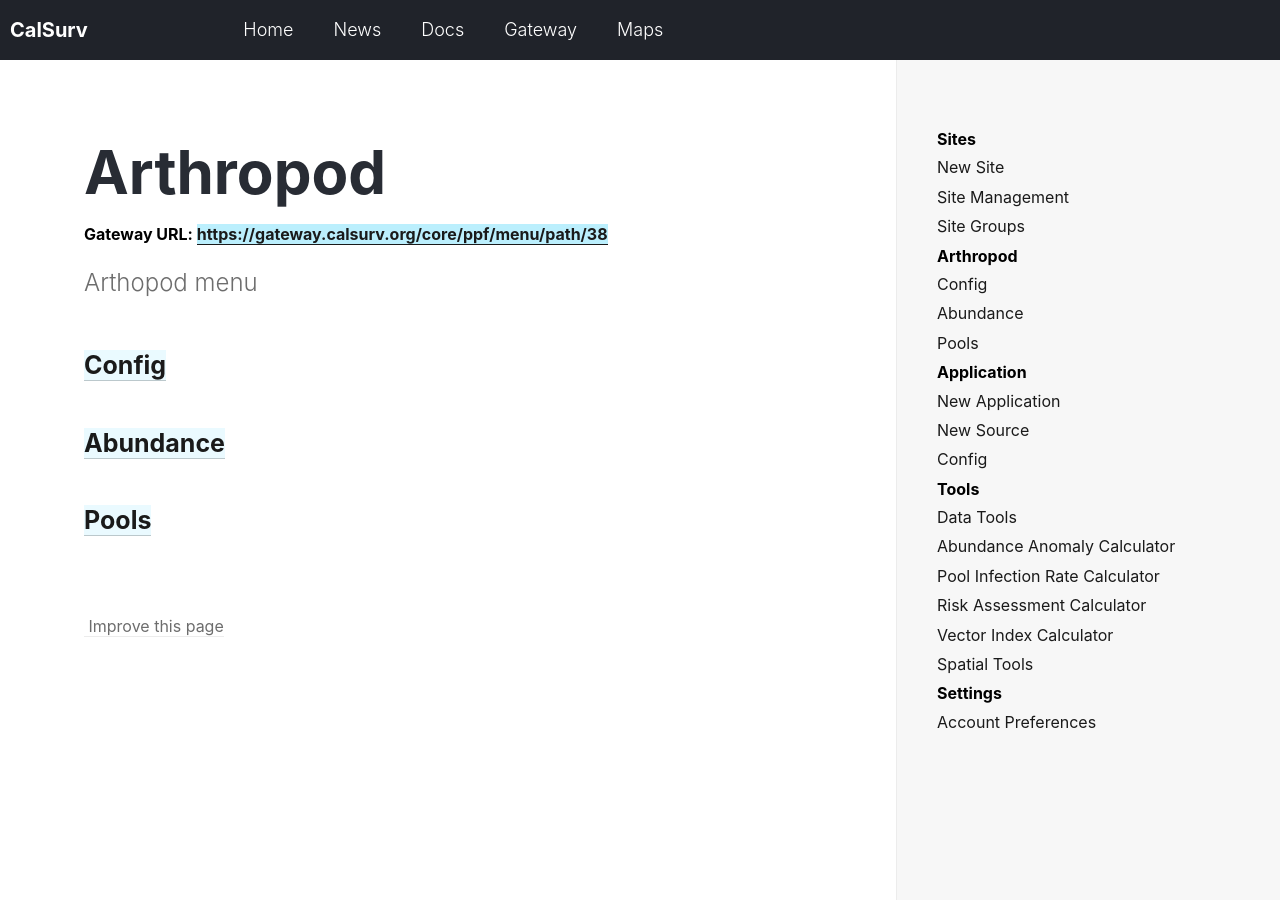
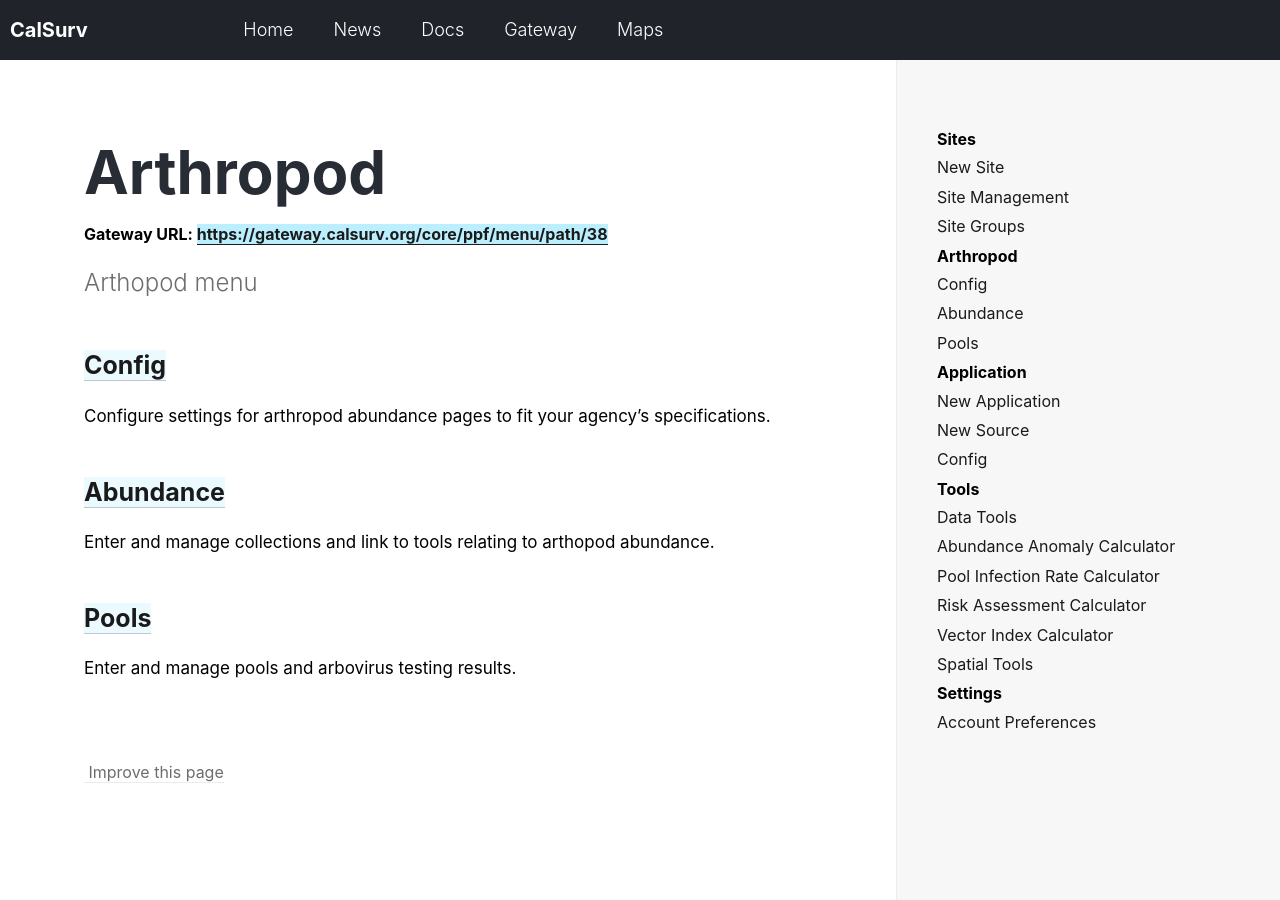
Before and after one commit to tlvaldepena/vectorsurv.org, a Jekyll site: the page built from _docs/arthropod/arthro_menu.md, in a window 1280 px wide and 900 px high. Built offline with Jekyll 4.4.1, drawn with Linux system fonts in a browser that asks for light colours.

Commit message:
Add short descriptions

```diff
--- a/_docs/arthropod/arthro_menu.md
+++ b/_docs/arthropod/arthro_menu.md
@@ -5,7 +5,10 @@
 Arthopod menu
 
 ### [Config]({{ site.baseurl }}/docs/arthropod/trap-types)
+Configure settings for arthropod abundance pages to fit your agency’s specifications.
 
 ### [Abundance]({{ site.baseurl }}/docs/arthropod/abundance)
+Enter and manage collections and link to tools relating to arthopod abundance.
 
 ### [Pools]({{ site.baseur1 }}/docs/arthropod/pools_menu)
+Enter and manage pools and arbovirus testing results.
```
